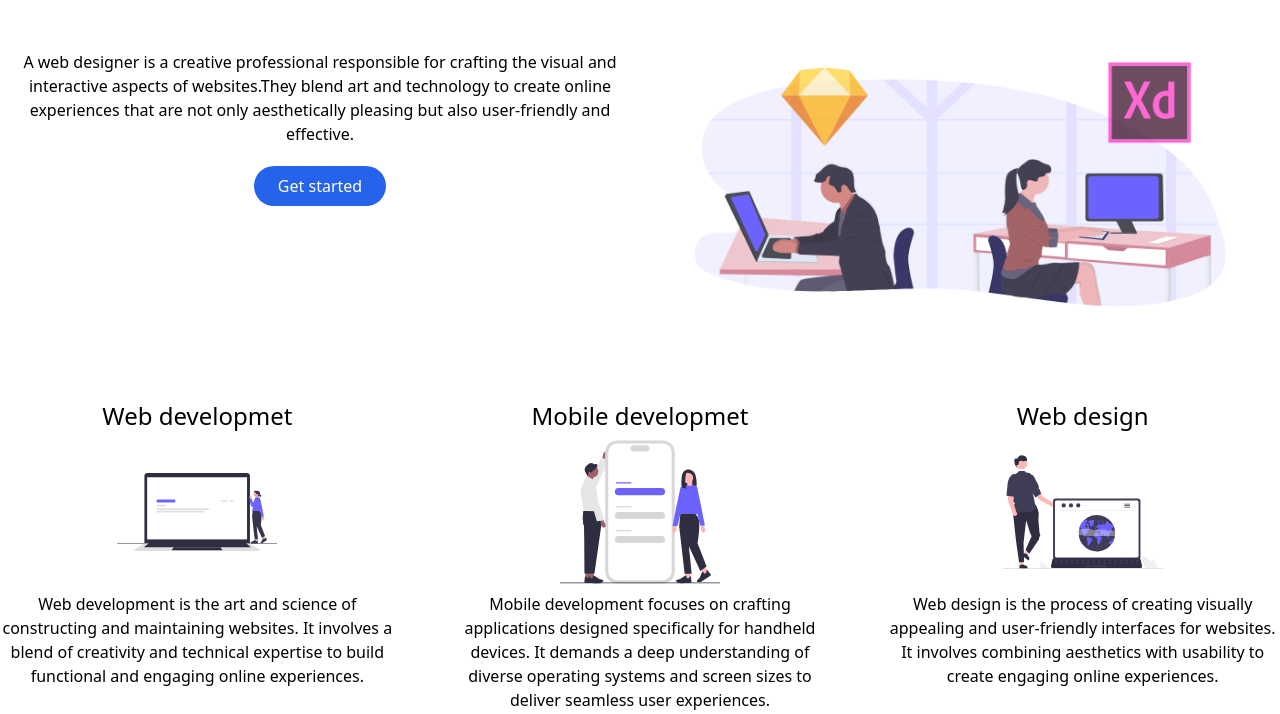
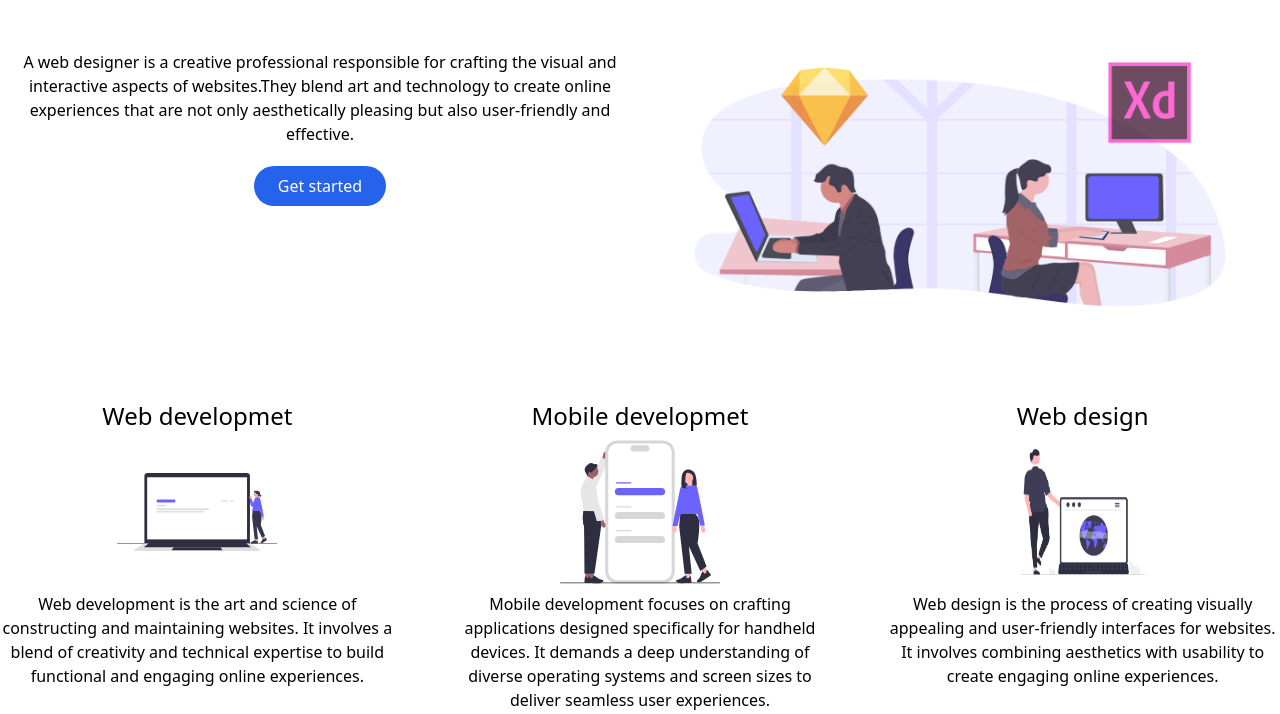
Before and after one commit to vairamuthu11a/tail-wind-project, a website: page index.html in a window 1280 px wide. Shown: the part 86-800 px from the top of the page. Drawn offline with Linux system fonts and the light colour scheme.

Commit message:
Update index.html

```diff
--- a/index.html
+++ b/index.html
@@ -84,7 +84,7 @@
         </div>
         <div class="md:w-1/3 text-center flex flex-col items-center ">
             <h1 class="text-2xl">Web design</h1>
-            <img class="h-40 w-40" src="./_startup_life.svg" alt="">
+            <img class="h-40 w-40" src="./desinger web.png" alt="">
             <p>Web design is the process of creating visually appealing and user-friendly interfaces for websites. It
                 involves combining aesthetics with usability to create engaging online experiences.
             </p>
```
